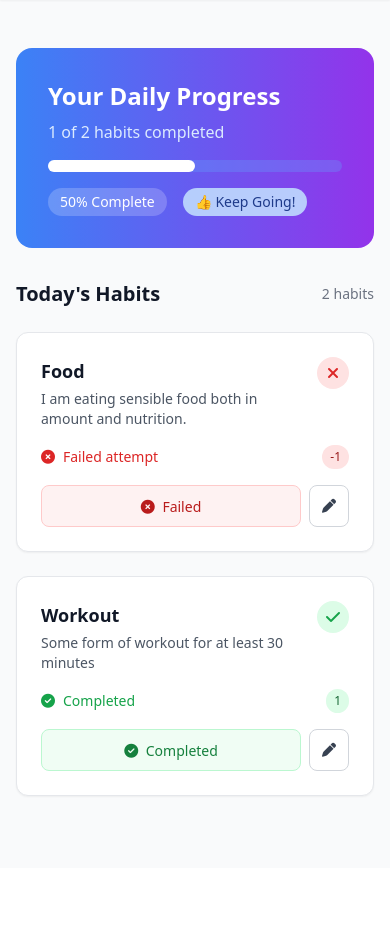
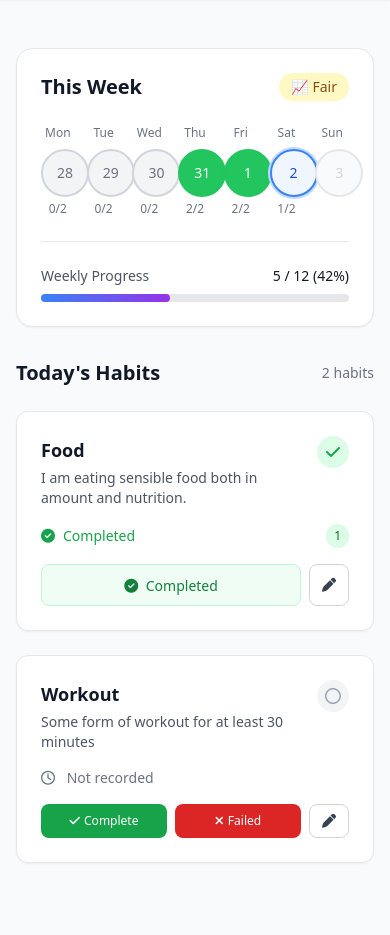
Before and after one commit to johan-ronnkvist/habits, a FastAPI app: page / in a window 390 px wide; the page is wider, and only the part inside the window is pictured. Shown: the part 277-1212 px from the top of that part. Before the commit the page ends 1074 px from the top of that part, so only its background shows below. Run offline with FastAPI, Linux system fonts and the light colour scheme; some libraries are stand-ins or nearby versions.

Commit message:
feat: Replace hero section with weekly overview dashboard
Dashboard Redesign:
- Replace gradient hero section with clean weekly overview component
- Add minimalistic 7-day grid showing each day of the current week
- Implement color-coded status indicators for daily habit completion
- Add clickable navigation to past days (current and future days handled appropriately)

Backend Enhancements:
- Add get_weekly_overview() function to calculate weekly habit statistics
- Implement smart week calculation starting from Monday
- Add weekly status determination (excellent, great, good, fair, needs-work)
- Calculate completion rates and status for each day of the week

Frontend Features:
- Clean, card-based design with subtle shadows and borders
- Status badges with emojis showing weekly performance
- Hover effects and transitions for interactive elements
- Daily completion counters (e.g., "2/3") under each day circle
- Weekly progress bar with gradient styling
- Responsive grid layout working on all screen sizes

User Experience:
- Simple and minimalistic design as requested
- Intuitive color coding (green=good, blue=today, yellow=partial, gray=none)
- Only past and current days are clickable for navigation
- Clear visual hierarchy with proper spacing and typography
- Weekly context helps users understand their habit patterns

🤖 Generated with [Claude Code](https://claude.ai/code)

Co-Authored-By: Claude <noreply@anthropic.com>

```diff
--- a/src/habits/templates/dashboard.html
+++ b/src/habits/templates/dashboard.html
@@ -68,60 +68,95 @@
 {% block content %}
 <div class="px-4 py-6 sm:px-0">
     {% if habits %}
-    <!-- Hero Section with Progress Circle -->
-    <div class="bg-gradient-to-r from-blue-500 to-purple-600 rounded-2xl p-8 mb-8 text-white">
-        <div class="flex items-center justify-between">
-            <div class="flex-1">
-                <h2 class="text-2xl font-bold mb-2">Your Daily Progress</h2>
-                <p class="text-blue-100 mb-4">
-                    {% if daily_summary %}
-                        {{ daily_summary.completed_habits }} of {{ daily_summary.total_habits }} habits completed
-                    {% else %}
-                        Ready to build great habits today?
-                    {% endif %}
-                </p>
-
-                {% if daily_summary %}
-                <!-- Progress Bar -->
-                <div class="w-full bg-blue-400 bg-opacity-30 rounded-full h-3 mb-4">
-                    <div class="bg-white h-3 rounded-full transition-all duration-500"
-                         style="width: {{ (daily_summary.completion_rate * 100)|round }}%"></div>
-                </div>
-
-                <div class="flex items-center space-x-4 text-sm">
-                    <span class="bg-white bg-opacity-20 px-3 py-1 rounded-full">
-                        {{ "%.0f"|format(daily_summary.completion_rate * 100) }}% Complete
+    <!-- Weekly Overview -->
+    <div class="bg-white rounded-2xl shadow-sm border border-gray-200 p-6 mb-8">
+        <div class="flex items-center justify-between mb-6">
+            <h2 class="text-xl font-semibold text-gray-900">This Week</h2>
+            <div class="flex items-center space-x-2">
+                {% if weekly_overview.weekly_status == 'excellent' %}
+                    <span class="inline-flex items-center px-3 py-1 rounded-full text-sm font-medium bg-purple-100 text-purple-800">
+                        <span class="mr-1">🏆</span> Excellent
                     </span>
-                    {% if daily_summary.completion_rate == 1.0 %}
-                    <span class="bg-yellow-400 bg-opacity-90 text-yellow-900 px-3 py-1 rounded-full font-medium">
-                        🔥 Perfect Day!
+                {% elif weekly_overview.weekly_status == 'great' %}
+                    <span class="inline-flex items-center px-3 py-1 rounded-full text-sm font-medium bg-green-100 text-green-800">
+                        <span class="mr-1">⭐</span> Great
                     </span>
-                    {% elif daily_summary.completion_rate >= 0.8 %}
-                    <span class="bg-green-400 bg-opacity-90 text-green-900 px-3 py-1 rounded-full font-medium">
-                        🌟 Great Job!
+                {% elif weekly_overview.weekly_status == 'good' %}
+                    <span class="inline-flex items-center px-3 py-1 rounded-full text-sm font-medium bg-blue-100 text-blue-800">
+                        <span class="mr-1">👍</span> Good
                     </span>
-                    {% elif daily_summary.completion_rate >= 0.5 %}
-                    <span class="bg-blue-200 bg-opacity-90 text-blue-900 px-3 py-1 rounded-full font-medium">
-                        👍 Keep Going!
+                {% elif weekly_overview.weekly_status == 'fair' %}
+                    <span class="inline-flex items-center px-3 py-1 rounded-full text-sm font-medium bg-yellow-100 text-yellow-800">
+                        <span class="mr-1">📈</span> Fair
                     </span>
-                    {% endif %}
-                </div>
-                {% endif %}
-            </div>
-
-            <!-- Motivational Icon -->
-            <div class="hidden md:block">
-                {% if daily_summary and daily_summary.completion_rate == 1.0 %}
-                    <div class="text-6xl">🏆</div>
-                {% elif daily_summary and daily_summary.completion_rate >= 0.8 %}
-                    <div class="text-6xl">⭐</div>
-                {% elif daily_summary and daily_summary.completion_rate >= 0.5 %}
-                    <div class="text-6xl">💪</div>
                 {% else %}
-                    <div class="text-6xl">🎯</div>
+                    <span class="inline-flex items-center px-3 py-1 rounded-full text-sm font-medium bg-gray-100 text-gray-800">
+                        <span class="mr-1">💪</span> Keep Going
+                    </span>
                 {% endif %}
             </div>
         </div>
+
+        <!-- Days Grid -->
+        <div class="grid grid-cols-7 gap-3">
+            {% for day in weekly_overview.week_days %}
+            <div class="text-center">
+                <!-- Day Name -->
+                <div class="text-xs font-medium text-gray-500 mb-2">{{ day.day_name }}</div>
+
+                <!-- Day Button/Circle -->
+                {% if day.can_navigate %}
+                    <a href="/{{ day.url }}"
+                       class="block w-12 h-12 mx-auto rounded-full border-2 flex items-center justify-center text-sm font-medium transition-all duration-200 hover:scale-105
+                              {% if day.is_today %}
+                                  border-blue-500 bg-blue-50 text-blue-700 ring-2 ring-blue-200
+                              {% elif day.status == 'perfect' %}
+                                  border-green-500 bg-green-500 text-white hover:bg-green-600
+                              {% elif day.status == 'great' %}
+                                  border-green-400 bg-green-400 text-white hover:bg-green-500
+                              {% elif day.status == 'good' %}
+                                  border-blue-400 bg-blue-400 text-white hover:bg-blue-500
+                              {% elif day.status == 'partial' %}
+                                  border-yellow-400 bg-yellow-400 text-white hover:bg-yellow-500
+                              {% elif day.status == 'none' %}
+                                  border-gray-300 bg-gray-100 text-gray-500 hover:bg-gray-200
+                              {% else %}
+                                  border-gray-200 bg-gray-50 text-gray-400
+                              {% endif %}">
+                        {{ day.day_number }}
+                    </a>
+                {% else %}
+                    <div class="w-12 h-12 mx-auto rounded-full border-2 border-gray-200 bg-gray-50 flex items-center justify-center text-sm font-medium text-gray-300">
+                        {{ day.day_number }}
+                    </div>
+                {% endif %}
+
+                <!-- Status Indicator -->
+                {% if not day.is_future and day.total_habits > 0 %}
+                    <div class="mt-1 text-xs text-gray-500">
+                        {{ day.completed_habits }}/{{ day.total_habits }}
+                    </div>
+                {% endif %}
+            </div>
+            {% endfor %}
+        </div>
+
+        <!-- Weekly Summary -->
+        {% if weekly_overview.total_possible > 0 %}
+        <div class="mt-6 pt-6 border-t border-gray-200">
+            <div class="flex items-center justify-between text-sm">
+                <span class="text-gray-600">Weekly Progress</span>
+                <span class="font-medium text-gray-900">
+                    {{ weekly_overview.total_completed }} / {{ weekly_overview.total_possible }}
+                    ({{ "%.0f"|format(weekly_overview.weekly_completion_rate * 100) }}%)
+                </span>
+            </div>
+            <div class="mt-2 w-full bg-gray-200 rounded-full h-2">
+                <div class="bg-gradient-to-r from-blue-500 to-purple-600 h-2 rounded-full transition-all duration-500"
+                     style="width: {{ (weekly_overview.weekly_completion_rate * 100)|round }}%"></div>
+            </div>
+        </div>
+        {% endif %}
     </div>
     {% endif %}
 
--- a/src/habits/web/dashboard.py
+++ b/src/habits/web/dashboard.py
@@ -1,6 +1,6 @@
 """Web routes for dashboard and date navigation."""
 
-from datetime import date
+from datetime import date, timedelta
 from typing import Any, Dict
 from pathlib import Path
 from fastapi import APIRouter, Request, HTTPException, Depends
@@ -9,7 +9,12 @@ from fastapi.templating import Jinja2Templates
 
 from ..api.dependencies import get_habit_service, DEFAULT_USER_ID
 from ..services.habit_tracking_service import HabitTrackingService
-from ..utils.date_parser import parse_url_date, get_navigation_dates, DateParseError
+from ..utils.date_parser import (
+    parse_url_date,
+    get_navigation_dates,
+    DateParseError,
+    format_date_for_url,
+)
 from ..utils.logging_config import get_logger
 
 logger = get_logger(__name__)
@@ -21,9 +26,105 @@ templates = Jinja2Templates(directory=BASE_DIR / "templates")
 router = APIRouter(tags=["dashboard"])
 
 
+async def get_weekly_overview(
+    target_date: date, service: HabitTrackingService
+) -> dict:
+    """Get weekly overview data for the dashboard."""
+    # Get start of week (Monday) for the target date
+    days_since_monday = target_date.weekday()
+    week_start = target_date - timedelta(days=days_since_monday)
+
+    # Generate 7 days of the week
+    week_days = []
+    today = date.today()
+
+    for i in range(7):
+        day_date = week_start + timedelta(days=i)
+        is_past = day_date < today
+        is_today = day_date == today
+        is_future = day_date > today
+
+        # Get day data
+        day_data = await service.day_repo.get_day(day_date)
+        habit_entries = day_data.habit_entries if day_data else []
+
+        # Calculate completion stats
+        total_habits = len(await service.get_user_habits(DEFAULT_USER_ID))
+        completed_habits = sum(1 for entry in habit_entries if entry.is_completed)
+        failed_habits = sum(1 for entry in habit_entries if entry.is_failed)
+
+        completion_rate = completed_habits / total_habits if total_habits > 0 else 0
+
+        # Determine status
+        if is_future:
+            status = "future"
+        elif total_habits == 0:
+            status = "no-habits"
+        elif completed_habits == total_habits:
+            status = "perfect"
+        elif completion_rate >= 0.8:
+            status = "great"
+        elif completion_rate >= 0.5:
+            status = "good"
+        elif completed_habits > 0:
+            status = "partial"
+        else:
+            status = "none"
+
+        week_days.append(
+            {
+                "date": day_date,
+                "day_name": day_date.strftime("%a"),  # Mon, Tue, etc.
+                "day_number": day_date.day,
+                "is_today": is_today,
+                "is_past": is_past,
+                "is_future": is_future,
+                "can_navigate": is_past or is_today,
+                "url": format_date_for_url(day_date) if (is_past or is_today) else None,
+                "total_habits": total_habits,
+                "completed_habits": completed_habits,
+                "failed_habits": failed_habits,
+                "completion_rate": completion_rate,
+                "status": status,
+            }
+        )
+
+    # Calculate weekly stats
+    total_possible = 0
+    total_completed = 0
+    for day in week_days:
+        if day["is_past"] or day["is_today"]:
+            total_possible += int(day["total_habits"])
+            total_completed += int(day["completed_habits"])
+    weekly_completion_rate = (
+        total_completed / total_possible if total_possible > 0 else 0
+    )
+
+    # Determine weekly status
+    if weekly_completion_rate >= 0.9:
+        weekly_status = "excellent"
+    elif weekly_completion_rate >= 0.8:
+        weekly_status = "great"
+    elif weekly_completion_rate >= 0.6:
+        weekly_status = "good"
+    elif weekly_completion_rate >= 0.4:
+        weekly_status = "fair"
+    else:
+        weekly_status = "needs-work"
+
+    return {
+        "week_days": week_days,
+        "week_start": week_start,
+        "total_possible": total_possible,
+        "total_completed": total_completed,
+        "weekly_completion_rate": weekly_completion_rate,
+        "weekly_status": weekly_status,
+    }
+
+
 async def get_dashboard_data(
     target_date: date, service: HabitTrackingService
-) -> Dict[str, Any]:
+) -> dict:
     """Get dashboard data for a specific date."""
     habits = await service.get_user_habits(DEFAULT_USER_ID)
     daily_summary = await service.get_daily_summary(target_date)
@@ -48,12 +149,16 @@ async def get_dashboard_data(
     # Get navigation data
     navigation = get_navigation_dates(target_date)
 
+    # Get weekly overview data
+    weekly_overview = await get_weekly_overview(target_date, service)
+
     return {
         "habits": habits,
         "target_date": target_date,
         "daily_summary": daily_summary,
         "habit_status": habit_status,
         "navigation": navigation,
+        "weekly_overview": weekly_overview,
     }
 
 
```
Also changed, not shown: data/days/days.json (+10 -9 lines).
